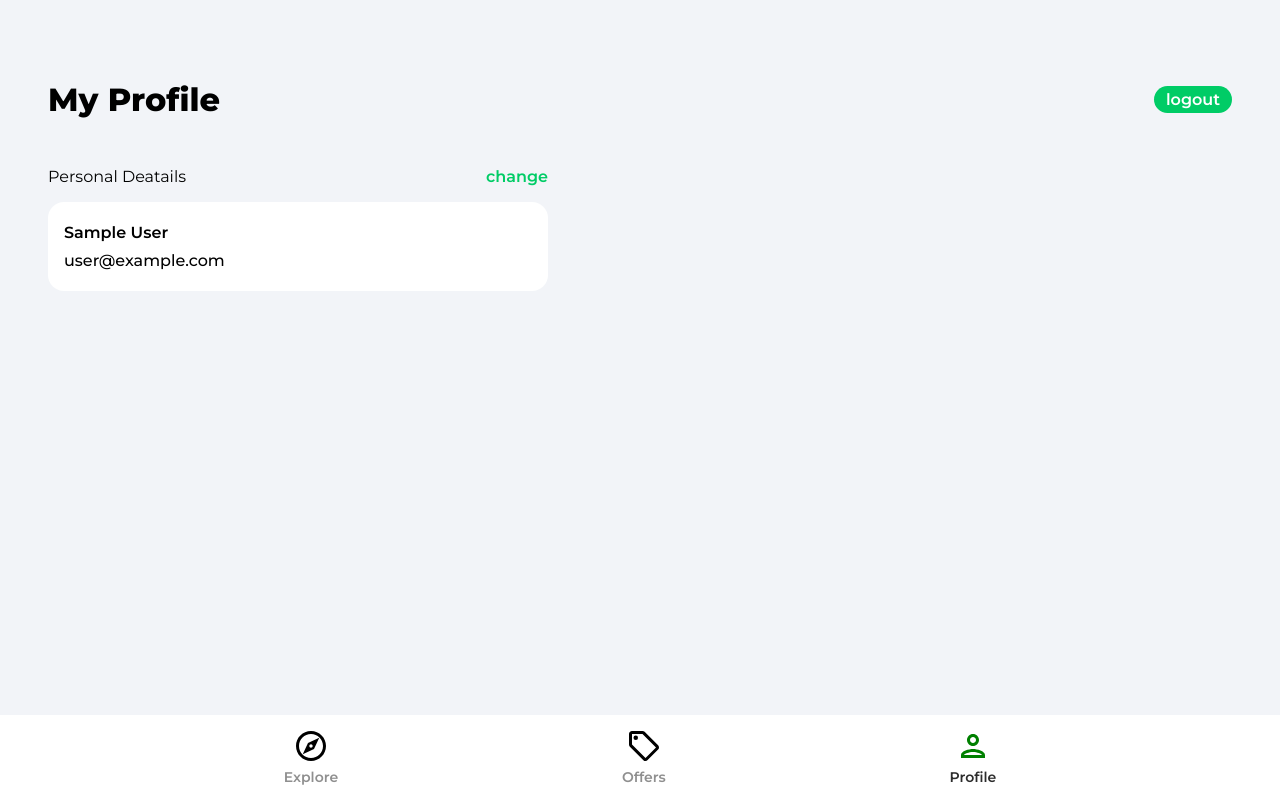
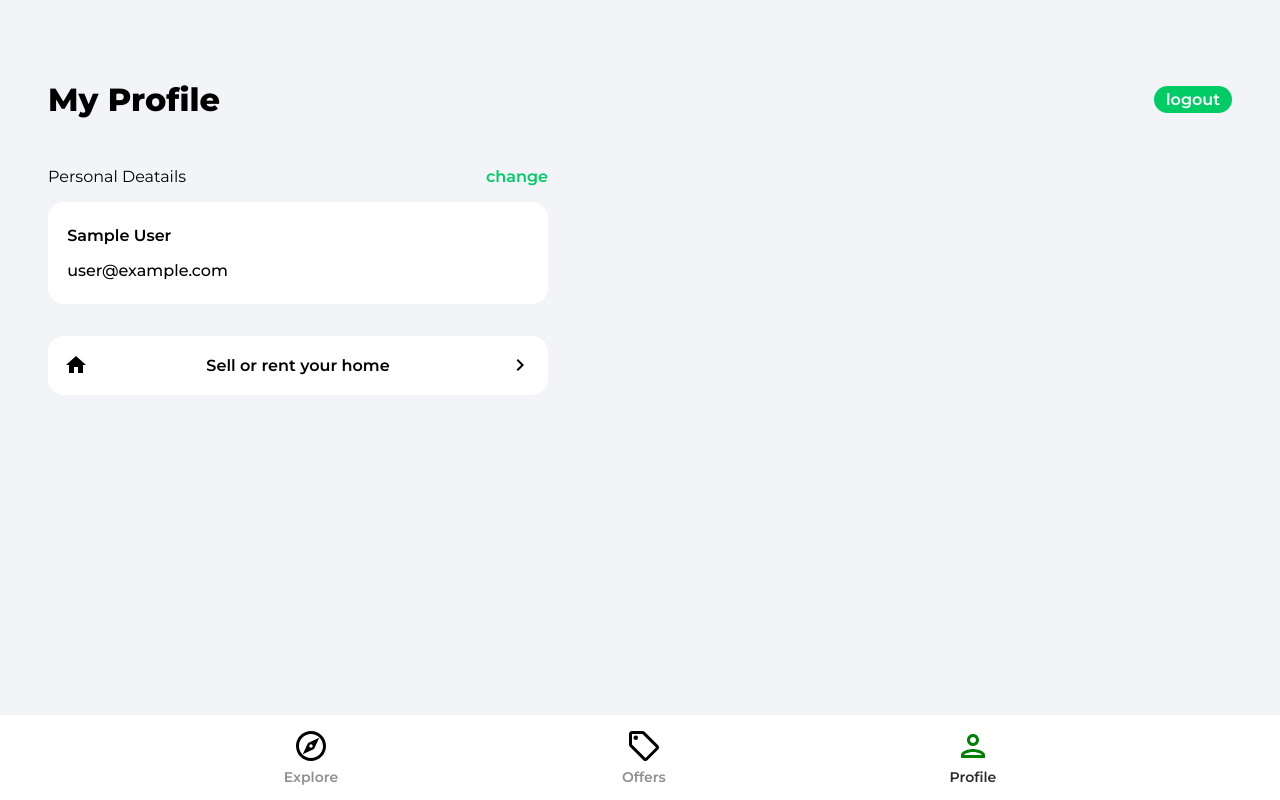
Before and after one commit to thatkhay/HorizonHomes, a React (Create React App) app in the folder horizon-homes/: page /profile in a window 1280 px wide. Built offline with nearby package versions, Linux system fonts and the light colour scheme; no server answers; sample sign-in values are in the browser's storage.

Commit message:
added create listing page and the logic to create

```diff
--- a/horizon-homes/src/App.js
+++ b/horizon-homes/src/App.js
@@ -11,6 +11,7 @@ import NavBar from "./components/NavBar";
 import NotFoundPage from "./pages/NotFoundPage";
 import PrivateRoute from "./components/PrivateRoute";
 import Category from "./pages/Category";
+import CreateListings from "./pages/CreateListings";
 
 
 function App() {
@@ -29,6 +30,7 @@ function App() {
           <Route path="/signup" element={<Signup />} />
           <Route path="/forgotpassword" element={<ForgotPassword />} />
           <Route path="/*" element={<NotFoundPage />} />
+          <Route path="/createlisting" element={ <CreateListings/> } />
           </Routes>
           <NavBar />
           </Router>
--- /dev/null
+++ b/horizon-homes/src/pages/CreateListings.jsx
@@ -0,0 +1,57 @@
+/* eslint-disable react-hooks/exhaustive-deps */
+
+import { useEffect, useRef, useState } from 'react'
+import { getAuth, onAuthStateChanged } from 'firebase/auth'
+import {useNavigate} from 'react-router-dom'
+import Spinner from '../components/Spinner'
+
+const CreateListings = () => {
+    const [geolocationEnabled, setGeolocationEnabled] = useState()
+    const [loading, setLoading] = useState(false)
+    const [formData, setFormData] = useState({
+        type: 'rent',
+        name:'',
+        bedrooms:'',
+        bathrooms:'',
+        parking:'',
+        furnished:'',
+        address:'',
+        offer: false,
+        regularPrice: '',
+        discountedPrice: '',
+        images: {},
+        latitude:0,
+        longitude:0
+    })
+
+    const auth = getAuth()
+    const navigate = useNavigate()
+    const isMounted = useRef(true)
+
+useEffect(() => {
+ if (isMounted) {
+    onAuthStateChanged(auth, (user) => {
+        if (user) {
+            setFormData({...formData, userRef: user.uid})
+        }else {
+            navigate('/signin')
+        }
+    })
+ }
+return () => {
+    isMounted.current = false
+}
+
+}, [isMounted])
+
+if (loading) { return  <Spinner/>}
+
+
+
+
+  return (
+    <div>CreateListings</div>
+  )
+}
+
+export default CreateListings
--- a/horizon-homes/src/pages/Profile.jsx
+++ b/horizon-homes/src/pages/Profile.jsx
@@ -1,13 +1,16 @@
-import React, { useState } from 'react'
+import React, { useEffect, useState } from 'react'
 import { getAuth , updateProfile} from 'firebase/auth'
 import { useNavigate, Link } from 'react-router-dom'
 import { updateDoc , doc} from 'firebase/firestore'
 import {db} from '../firebase.config'
 import {toast} from 'react-toastify'
+import arrowRight from '../assets/svg/keyboardArrowRightIcon.svg'
+import homeIcon from '../assets/svg/homeIcon.svg'
 
 const Profile = () => {
   const auth = getAuth()
   const [changeDetails, setChangeDetails] = useState(false)
+  const [emailEdit, setEmailEdit] = useState(false)
   const [formData, setFormData] = useState({
     name: auth.currentUser.displayName,
     email: auth.currentUser.email,
@@ -19,6 +22,12 @@ const navigate = useNavigate()
     navigate('/')
   }
 
+
+
+const onMouseEnter = () => {
+  setEmailEdit(true)
+  toast.error('Email can not be Edited')
+}
   const onSubmit = async () => {
     try{
 if (auth.currentUser.displayName !== name) {
@@ -63,10 +72,15 @@ toast.error('Could not update user Profile')
   </div>
   <div className="profileCard">
     <form action="">
-      <input type="text"  id='name' className={!changeDetails ? 'profileName' : 'profileNameActive'} disabled={!changeDetails} value={name} onChange={onChange}/>
-      <input type="text"  id='email' className={!changeDetails ? 'profileEmail' : 'profileEmailActive'} disabled={!changeDetails} value={email} onChange={onChange}/>
+      <input type="text"  id='name' className={!changeDetails ? 'profileName' : 'profileNameActive'} disabled={!changeDetails} value={name} onChange={onChange} style={{ padding: '.2rem' }} />
+      <input type="text"  id='email' className={!changeDetails ? 'profileEmail' : 'profileEmailActive'} disabled={!changeDetails} value={email} style={{ cursor: 'pointer', padding: '.2rem' }}  onMouseDown={onMouseEnter}/>
     </form>
   </div>
+  <Link to='/createlisting' className='createListing'>
+  <img src={homeIcon} alt="home" />
+  <p>Sell or rent your home</p>
+  <img src={arrowRight} alt="arrow right" />
+  </Link>
 </main>
 </div>
   )
```
